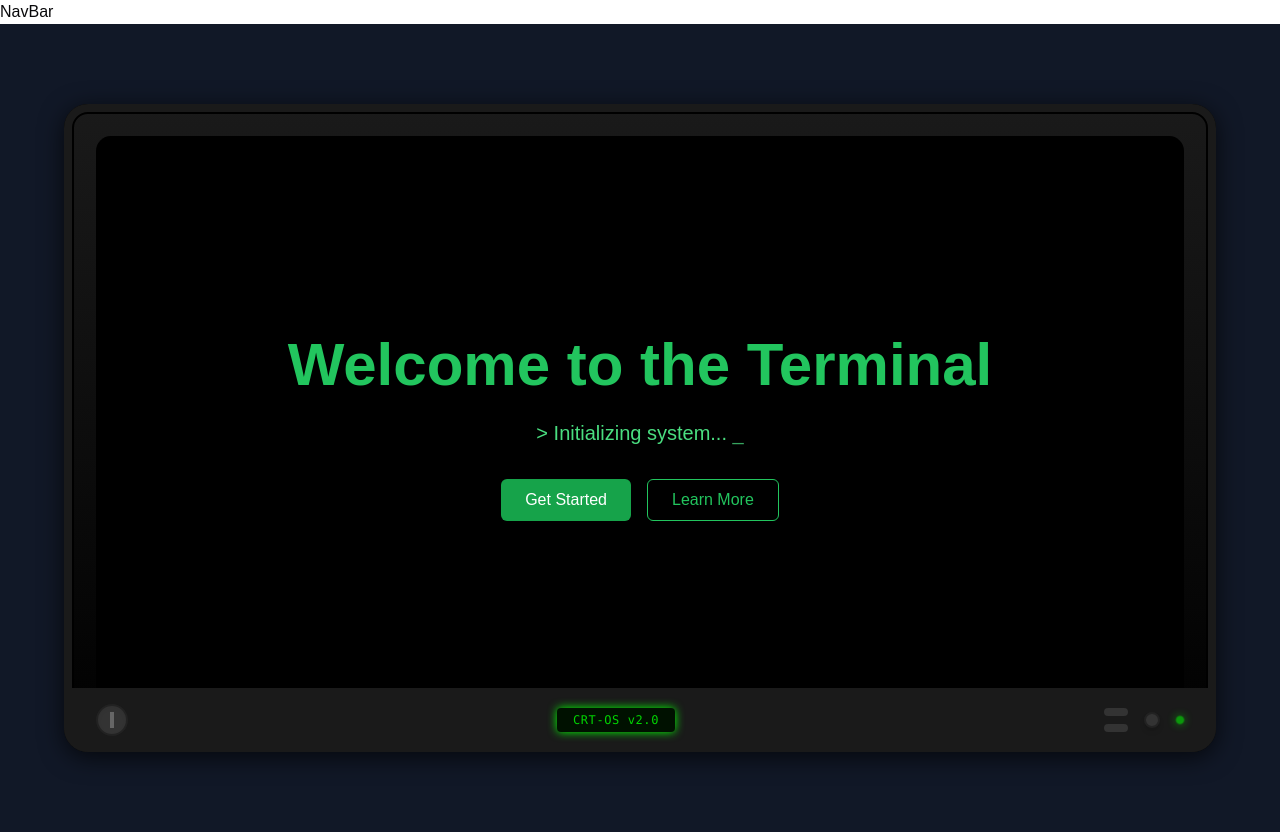
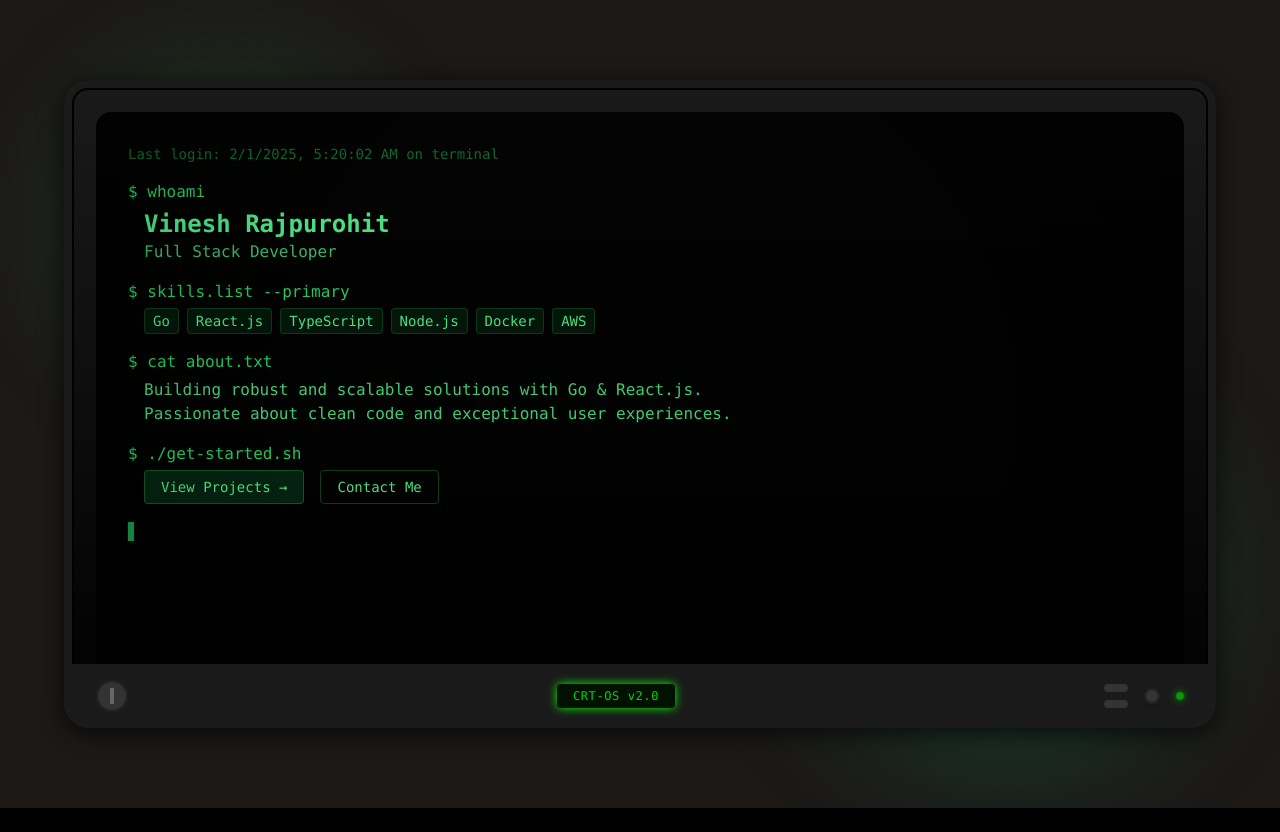
Before and after one commit to axiom-svgu/sparkquest-project, a React (Vite) app: page / in a window 1280 px wide. After the commit the page ends 808 px from the top, so only its background shows below. Built offline with nearby package versions, Linux system fonts and the light colour scheme.

Commit message:
added hero section and navbar changes

```diff
--- a/src/components/HeroSection.tsx
+++ b/src/components/HeroSection.tsx
@@ -3,39 +3,113 @@ import CRT from "./CRT";
 
 export default function HeroSection() {
   return (
-    <section className="min-h-screen flex items-center justify-center bg-gray-900 px-4 py-20">
-      <div className="max-w-6xl w-full">
+    <section className="min-h-screen flex items-center justify-center bg-stone-900 px-4 py-20 relative overflow-hidden">
+      {/* Glassmorphic background elements */}
+      <div className="absolute inset-0 overflow-hidden">
+        <div className="absolute top-20 left-20 w-72 h-72 bg-green-500/20 rounded-full blur-3xl" />
+        <div className="absolute bottom-10 right-20 w-96 h-96 bg-emerald-500/20 rounded-full blur-3xl" />
+      </div>
+
+      <div className="max-w-6xl w-full relative">
         <CRT className="w-full aspect-video">
-          <div className="h-full flex flex-col items-center justify-center bg-black p-8 text-center">
-            <motion.h1
-              initial={{ opacity: 0, y: 20 }}
-              animate={{ opacity: 1, y: 0 }}
+          <div className="h-full flex flex-col bg-black/90 p-8 relative font-mono">
+            <motion.div
+              initial={{ opacity: 0 }}
+              animate={{ opacity: 0.1 }}
+              transition={{ delay: 1 }}
+              className="absolute inset-0 bg-[linear-gradient(45deg,transparent_25%,rgba(68,255,109,0.1)_50%,transparent_75%)] bg-[length:4px_4px]"
+            />
+
+            <motion.div
+              initial={{ opacity: 0 }}
+              animate={{ opacity: 1 }}
+              transition={{ delay: 0.3 }}
+              className="text-green-500/50 text-sm mb-4"
+            >
+              Last login: {new Date().toLocaleString()} on terminal
+            </motion.div>
+
+            <div className="space-y-4">
+              <motion.div
+                initial={{ opacity: 0 }}
+                animate={{ opacity: 1 }}
                 transition={{ delay: 0.5 }}
-              className="text-4xl md:text-6xl font-bold text-green-500 mb-6"
+                className="space-y-1"
               >
-              Welcome to the Terminal
-            </motion.h1>
-            <motion.p
+                <p className="text-green-500">$ whoami</p>
+                <div className="pl-4 text-green-400">
+                  <p className="text-2xl font-bold">Vinesh Rajpurohit</p>
+                  <p className="text-green-400/80">Full Stack Developer</p>
+                </div>
+              </motion.div>
+
+              <motion.div
                 initial={{ opacity: 0 }}
                 animate={{ opacity: 1 }}
                 transition={{ delay: 0.8 }}
-              className="text-lg md:text-xl text-green-400 mb-8 max-w-2xl"
+                className="space-y-1"
               >
-              &gt; Initializing system...{" "}
-              <span className="animate-pulse">_</span>
-            </motion.p>
+                <p className="text-green-500">$ skills.list --primary</p>
+                <div className="pl-4 flex flex-wrap gap-2">
+                  {[
+                    "Go",
+                    "React.js",
+                    "TypeScript",
+                    "Node.js",
+                    "Docker",
+                    "AWS",
+                  ].map((skill) => (
+                    <span
+                      key={skill}
+                      className="px-2 py-0.5 bg-green-500/10 border border-green-500/20 rounded text-green-400 text-sm"
+                    >
+                      {skill}
+                    </span>
+                  ))}
+                </div>
+              </motion.div>
+
               <motion.div
                 initial={{ opacity: 0 }}
                 animate={{ opacity: 1 }}
-              transition={{ delay: 1.2 }}
-              className="flex gap-4"
+                transition={{ delay: 1.1 }}
+                className="space-y-1"
               >
-              <button className="px-6 py-2 bg-green-600 hover:bg-green-700 text-white rounded-md transition-colors">
-                Get Started
+                <p className="text-green-500">$ cat about.txt</p>
+                <p className="pl-4 text-green-400/90 max-w-2xl">
+                  Building robust and scalable solutions with Go & React.js.
+                  Passionate about clean code and exceptional user experiences.
+                </p>
+              </motion.div>
+
+              <motion.div
+                initial={{ opacity: 0 }}
+                animate={{ opacity: 1 }}
+                transition={{ delay: 1.4 }}
+                className="space-y-1"
+              >
+                <p className="text-green-500">$ ./get-started.sh</p>
+                <div className="pl-4 flex gap-4">
+                  <button className="group px-4 py-1.5 bg-green-600/20 hover:bg-green-600 text-green-400 hover:text-white rounded transition-all duration-300 border border-green-500/30 hover:border-green-500 text-sm">
+                    View Projects{" "}
+                    <span className="inline-block transition-transform group-hover:translate-x-1">
+                      →
+                    </span>
                   </button>
-              <button className="px-6 py-2 border border-green-500 text-green-500 hover:bg-green-500/10 rounded-md transition-colors">
-                Learn More
+                  <button className="px-4 py-1.5 border border-green-500/30 text-green-400 hover:bg-green-500/10 rounded transition-all duration-300 hover:border-green-500 text-sm">
+                    Contact Me
                   </button>
+                </div>
+              </motion.div>
+            </div>
+
+            <motion.div
+              initial={{ opacity: 0 }}
+              animate={{ opacity: 1 }}
+              transition={{ delay: 1.7 }}
+              className="mt-4 flex items-center text-green-500"
+            >
+              <span className="animate-pulse">▋</span>
             </motion.div>
           </div>
         </CRT>
--- a/src/components/NavBar.tsx
+++ b/src/components/NavBar.tsx
@@ -1,3 +1,63 @@
+import { useEffect, useState } from "react";
+import { motion, AnimatePresence } from "framer-motion";
+
 export default function NavBar() {
-  return <div>NavBar</div>;
+  const [isVisible, setIsVisible] = useState(false);
+
+  useEffect(() => {
+    const handleScroll = () => {
+      // Get the hero section height (viewport height)
+      const heroHeight = window.innerHeight;
+      const scrollPosition = window.scrollY;
+
+      // Show navbar after scrolling past 80% of hero section
+      setIsVisible(scrollPosition > heroHeight * 0.8);
+    };
+
+    window.addEventListener("scroll", handleScroll);
+    return () => window.removeEventListener("scroll", handleScroll);
+  }, []);
+
+  return (
+    <AnimatePresence>
+      {isVisible && (
+        <motion.nav
+          initial={{ y: -100, opacity: 0 }}
+          animate={{ y: 0, opacity: 1 }}
+          exit={{ y: -100, opacity: 0 }}
+          className="fixed top-0 left-0 right-0 z-50 bg-black/80 backdrop-blur-md border-b border-green-500/20"
+        >
+          <div className="max-w-6xl mx-auto px-4 h-16 flex items-center justify-between">
+            {/* Logo/Name */}
+            <motion.div
+              initial={{ opacity: 0 }}
+              animate={{ opacity: 1 }}
+              className="text-green-500 font-mono text-lg"
+            >
+              vinesh.dev
+            </motion.div>
+
+            {/* Navigation Links */}
+            <div className="flex items-center gap-8">
+              {["About", "Projects", "Skills", "Contact"].map((item, index) => (
+                <motion.a
+                  key={item}
+                  href={`#${item.toLowerCase()}`}
+                  initial={{ opacity: 0, y: -20 }}
+                  animate={{
+                    opacity: 1,
+                    y: 0,
+                    transition: { delay: index * 0.1 },
+                  }}
+                  className="text-green-400/80 hover:text-green-400 transition-colors font-mono text-sm"
+                >
+                  &gt; {item}
+                </motion.a>
+              ))}
+            </div>
+          </div>
+        </motion.nav>
+      )}
+    </AnimatePresence>
+  );
 }
```
Lines whose indentation alone changed are shown as unchanged.
